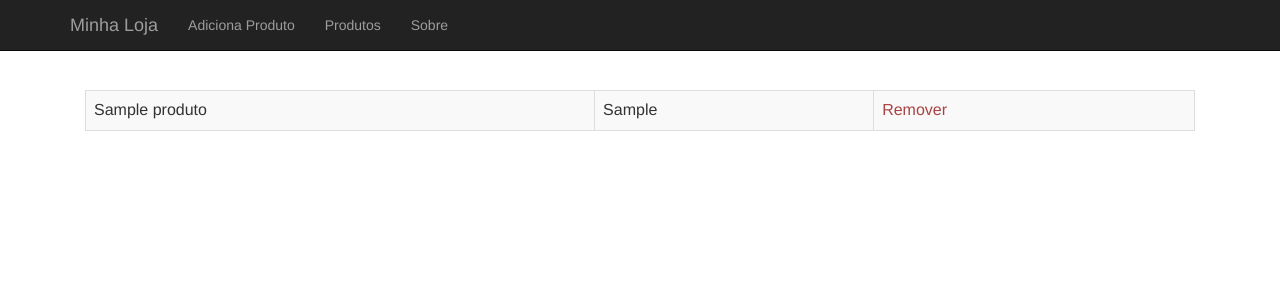
After one commit to RobertoEv/php-loja, a PHP site: page /produto-lista.php in a window 1280 px wide. The commit adds this page. Shown: the top 300 px of the page. Run offline with PHP 8.4, Linux system fonts and the light colour scheme; tables that the repository leaves empty or names only in its code hold one stand-in row (values such as "Sample post").

Commit message:
Add Read and Remove from CRUD, and create connection file

```diff
--- /dev/null
+++ b/banco-produto.php
@@ -0,0 +1,26 @@
+<?php
+/**
+ * Created by PhpStorm.
+ * User: Roberto
+ * Date: 05/07/2016
+ * Time: 19:43
+ */
+function insereProduto($conexao, $nome, $preco) {
+    $query = "insert into produtos (nome, preco) values ('{$nome}', {$preco})";
+    $resultadoDaInsercao = mysqli_query($conexao, $query);
+    return $resultadoDaInsercao;
+}
+
+function listaProdutos($conexao){
+    $produtos = array();
+    $resultado = mysqli_query($conexao, "select * from produtos");
+    while($produto = mysqli_fetch_assoc($resultado)) {
+        array_push($produtos, $produto);
+    }
+    return $produtos;
+}
+
+function removeProduto($conexao, $id){
+    $query = "delete from produtos where id = {$id}";
+    return mysqli_query($conexao, $query);
+}
--- a/cabecalho.php
+++ b/cabecalho.php
@@ -16,6 +16,7 @@
         <div>
             <ul class="nav navbar-nav">
                 <li><a href="produto-formulario.php">Adiciona Produto</a></li>
+                <li><a href="produto-lista.php">Produtos</a></li>
                 <li><a href="sobre.php">Sobre</a></li>
             </ul>
         </div>
--- /dev/null
+++ b/conecta.php
@@ -0,0 +1,2 @@
+<?php
+$conexao = mysqli_connect('localhost', 'root', '', 'loja');
--- /dev/null
+++ b/produto-lista.php
@@ -0,0 +1,26 @@
+<?php include("cabecalho.php");
+include("conecta.php");
+include("banco-produto.php");?>
+
+<?php if(array_key_exists("removido", $_GET) && $_GET["removido"]==true):?>
+    <p class="alert-success">Produto apagado com sucesso!</p>
+<?php endif;?>
+
+<table class="table table-striped table-bordered">
+    <?php
+        $produtos = listaProdutos($conexao);
+        foreach ($produtos as $produto):
+    ?>
+        <tr>
+            <td><?=$produto['nome']?></td>
+            <td><?=$produto['preco']?></td>
+            <td>
+                <a href="remove-produto.php?id=<?=$produto['id']?>" class="text-danger">Remover</a>
+            </td>
+        </tr>
+    <?php
+        endforeach;
+    ?>
+</table>
+
+<?php include("rodape.php"); ?>
```
Also changed, not shown: adiciona-produto.php (+6 -7 lines), remove-produto.php (added, +12 -0 lines).
